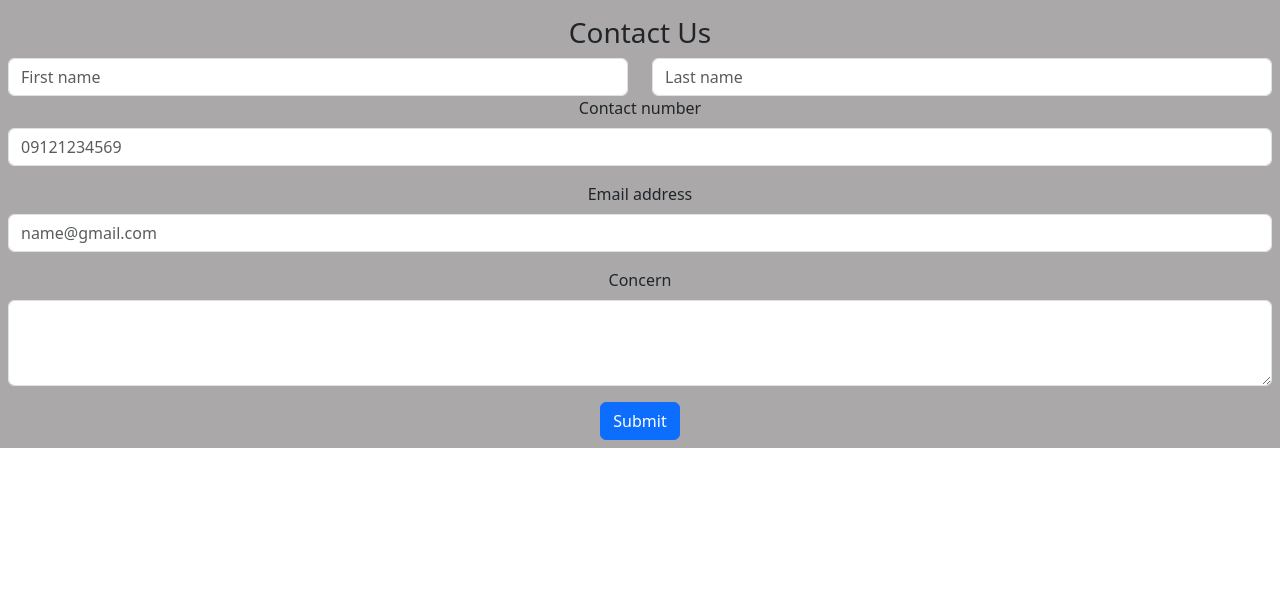
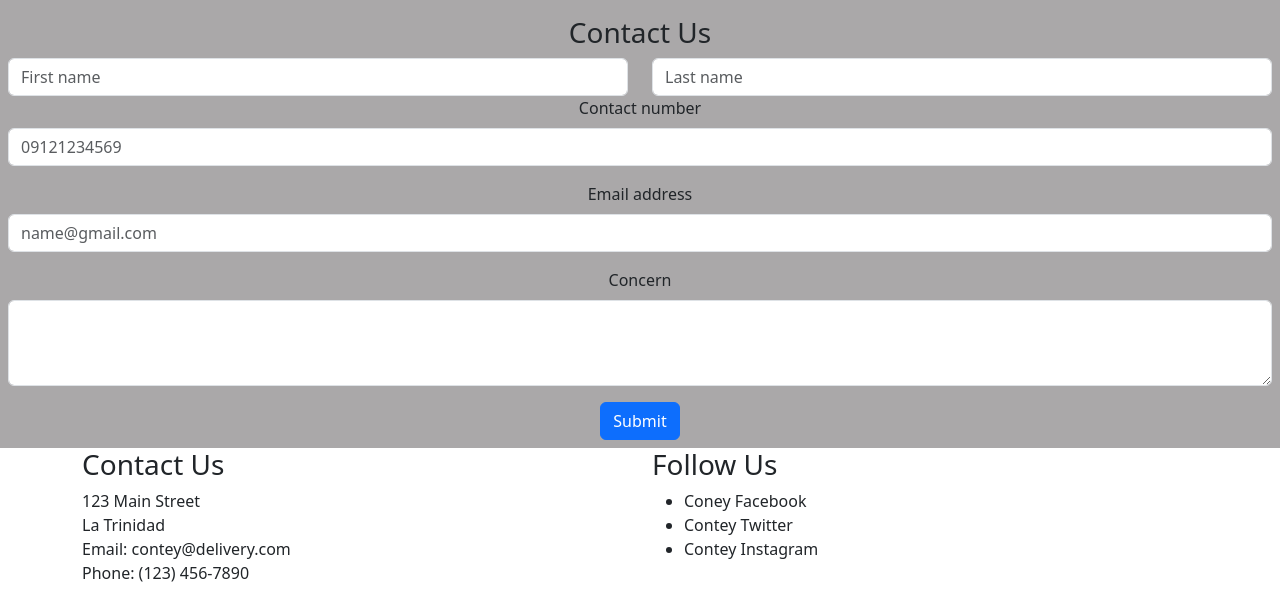
Before and after one commit to JessyCriz/Activity-7, a plain HTML site: page index.html in a window 1280 px wide. Shown: the part 4118-4719 px from the top of the page. Before the commit the page ends 4566 px from the top, so only its background shows below. Drawn offline with nearby package versions, Linux system fonts and the light colour scheme.

Commit message:
Adding Footer

```diff
--- a/index.html
+++ b/index.html
@@ -184,5 +184,23 @@
             <button type="submit" class="btn btn-primary">Submit</button>
           </div>
     </section>
+    <footer>
+      <div class="container">
+          <div class="row">
+              <div class="col-md-6">
+                  <h3>Contact Us</h3>
+                  <p>123 Main Street<br>La Trinidad<br>Email: contey@delivery.com<br>Phone: (123) 456-7890</p>
+              </div>
+              <div class="col-md-6">
+                  <h3>Follow Us</h3>
+                  <ul class="social-icons">
+                      <li>Coney Facebook</i></li>
+                      <li></i> Contey Twitter</li>
+                      <li>Contey Instagram</li>
+                  </ul>
+              </div>
+          </div>
+      </div>
+  </footer>
     </body>
 </html>
```
